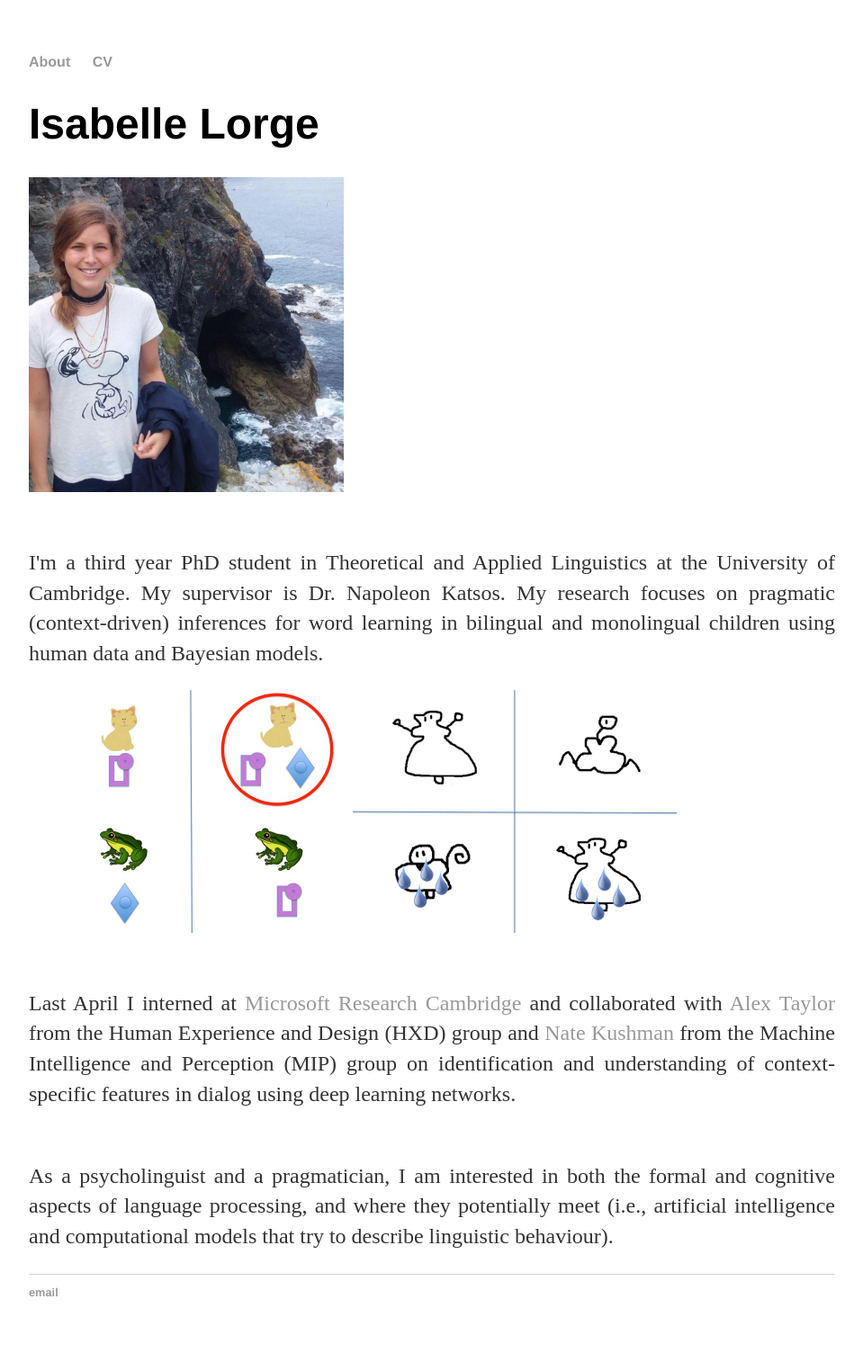
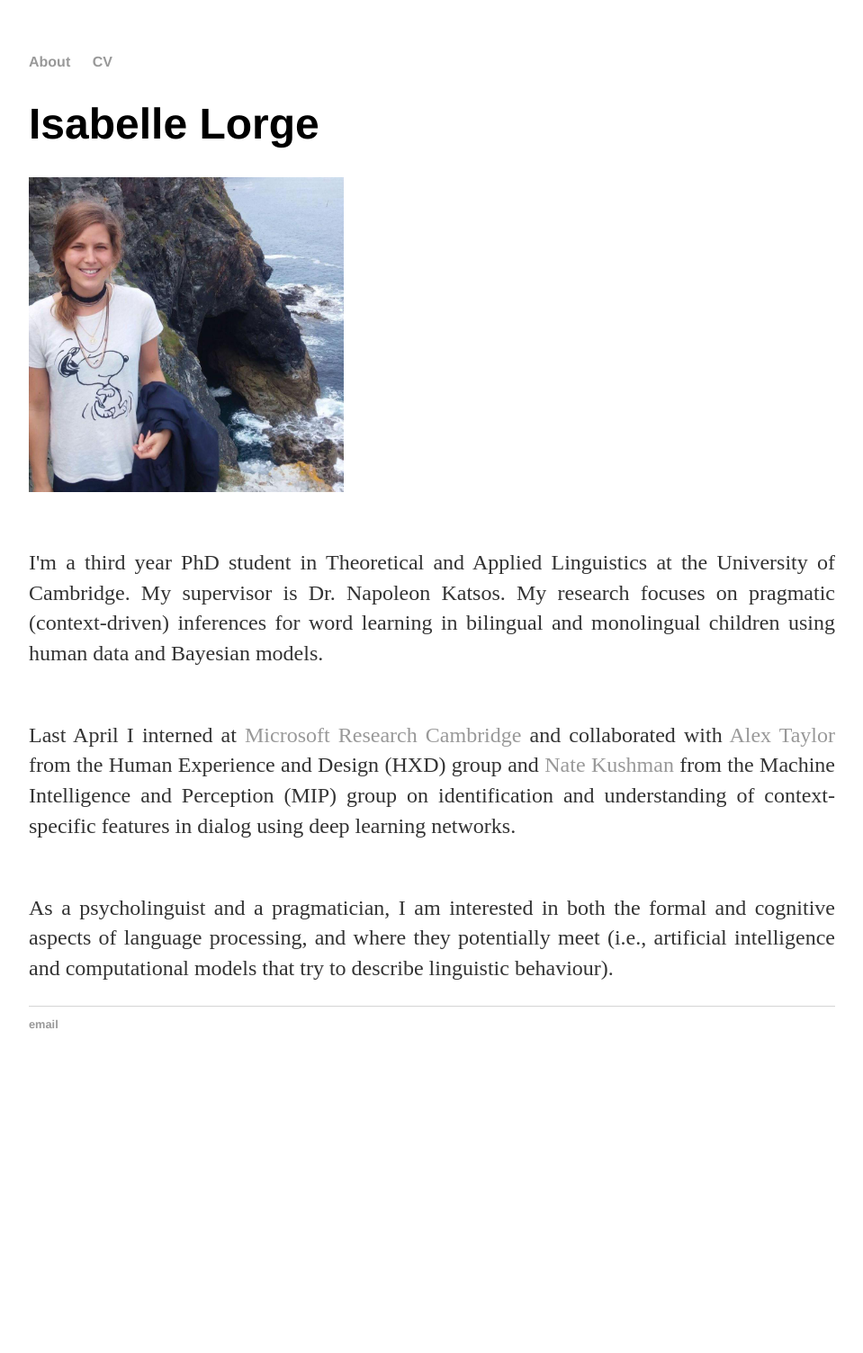
Before and after one commit to isabellelorge/isabellelorge.github.io, a Jekyll site: the page built from index.html, in a window 1280 px wide. Shown: the whole page at 90% size, without its empty margins (160-1119 px from the left). Built offline with Jekyll 4.4.1, drawn with Linux system fonts in a browser that asks for light colours; after the commit the page ends 1206 px from its top, so only the background shows below that.

Commit message:
Update index.html

```diff
--- a/index.html
+++ b/index.html
@@ -7,7 +7,7 @@ title: Isabelle Lorge
 	<img src="pic.jpg" alt="me", width="350", height="350">
 	<p><br>I'm a third year PhD student in Theoretical and Applied Linguistics at the University of Cambridge. My supervisor is
 	Dr. Napoleon Katsos. My research focuses on pragmatic (context-driven) inferences for word learning in bilingual and monolingual children using human data and Bayesian models.<br> </p>
-	<img src="Slide1.jpg" alt="me", width="360", height="270"><img src="Slide02.jpg" alt="me", width="360", height="270">
+
 	<p> <br>Last April I interned at <a href="https://www.microsoft.com/en-us/research/lab/microsoft-research-cambridge/"> Microsoft Research Cambridge </a>
 	and collaborated with <a href= "https://ast.io/"> Alex Taylor </a> from the Human Experience and Design (HXD) group and <a href="https://www.microsoft.com/en-us/research/people/nkushman/"> Nate Kushman </a> from the
 	Machine Intelligence and Perception (MIP) group on identification and understanding of context-specific features in dialog using deep learning networks.</br> </p>
```
